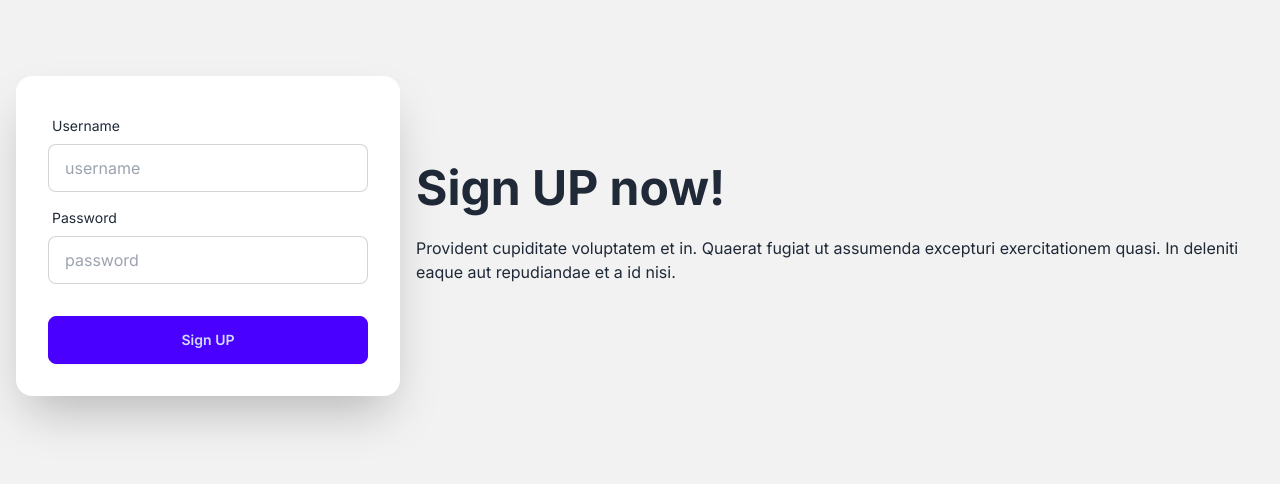
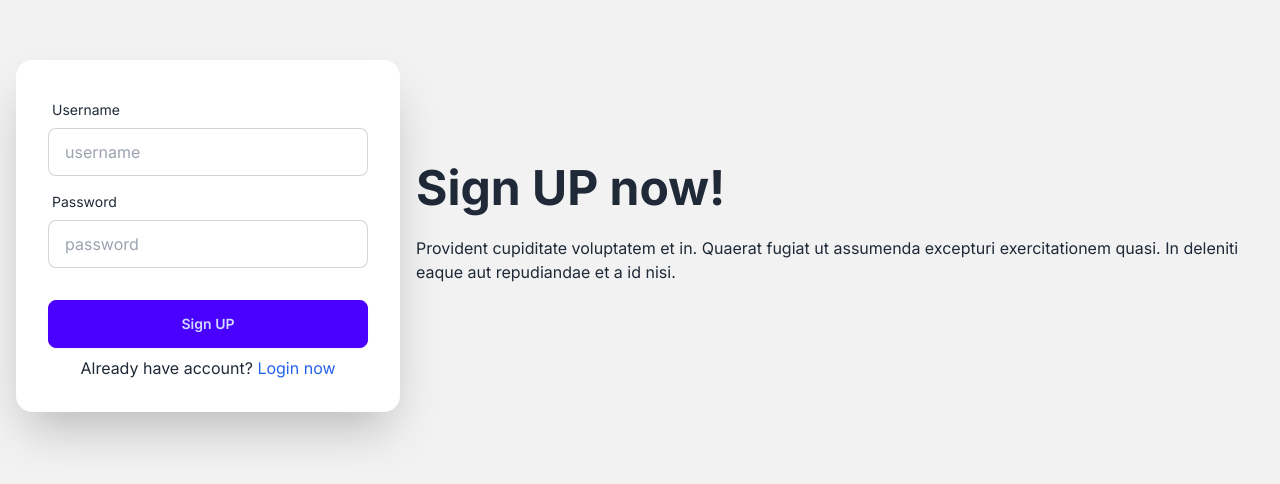
Before and after one commit to rhmunna143/client-ultra-blog, a Next.js app: page /signup in a window 1280 px wide. Shown: the part 164-648 px from the top of the page. Built offline with nearby package versions, Linux system fonts and the light colour scheme.

Commit message:
work save

```diff
--- a/src/components/SignUp/SignUpForm.jsx
+++ b/src/components/SignUp/SignUpForm.jsx
@@ -1,5 +1,6 @@
 "use client"
 import { AllContext } from "@/context/AllContext";
+import Link from "next/link";
 import { useContext } from "react";
 import { useForm } from "react-hook-form";
 
@@ -44,7 +45,10 @@ const SignUpForm = () => {
                         <div className="form-control mt-6">
                             <button type="submit" className="btn btn-primary">Sign UP</button>
                         </div>
+
+                        <p className="text-center">Already have account? <Link href={"/login"} className="text-blue-600 hover:text-blue-900">Login now</Link></p>
                     </form>
+
                 </div>
             </div>
         </div>
```
